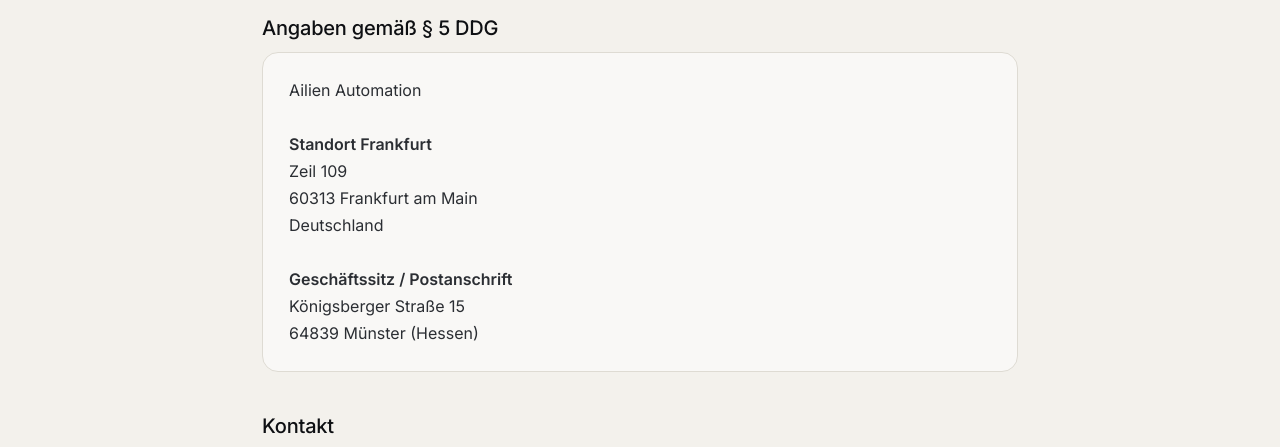
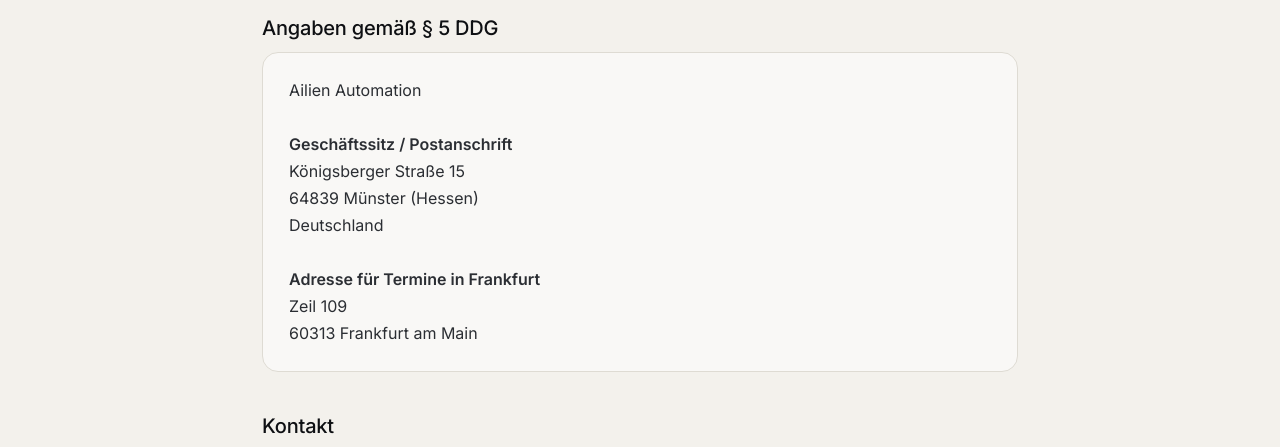
Before and after one commit to baldbmw64/ailien-website, a plain HTML site: page impressum.html in a window 1280 px wide. Shown: the part 310-757 px from the top of the page. Drawn offline with Linux system fonts and the light colour scheme.

Commit message:
Impressum: Geschäftssitz zuerst, Frankfurt als Adresse für Termine

```diff
--- a/impressum.html
+++ b/impressum.html
@@ -218,7 +218,7 @@
   <nav class="lg-crumb" aria-label="Brotkrumen"><a href="./">Start</a><span>/</span>Impressum</nav>
   <h1>Impressum</h1>
   <h2>Angaben gemäß § 5 DDG</h2>
-  <div class="lg-card"><p>Ailien Automation<br><br><b>Standort Frankfurt</b><br>Zeil 109<br>60313 Frankfurt am Main<br>Deutschland<br><br><b>Geschäftssitz / Postanschrift</b><br>Königsberger Straße 15<br>64839 Münster (Hessen)</p></div>
+  <div class="lg-card"><p>Ailien Automation<br><br><b>Geschäftssitz / Postanschrift</b><br>Königsberger Straße 15<br>64839 Münster (Hessen)<br>Deutschland<br><br><b>Adresse für Termine in Frankfurt</b><br>Zeil 109<br>60313 Frankfurt am Main</p></div>
   <h2>Kontakt</h2>
   <p>Telefon: <a href="tel:+4915901341288">+49 159 0134 1288</a><br>E-Mail: <a href="mailto:info@ailien-automation.de">info@ailien-automation.de</a></p>
   <h2>Verantwortlich für den Inhalt</h2>
```
Also changed, not shown: datenschutz.html (+1 -1 lines).
